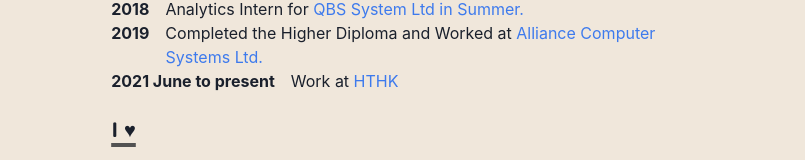
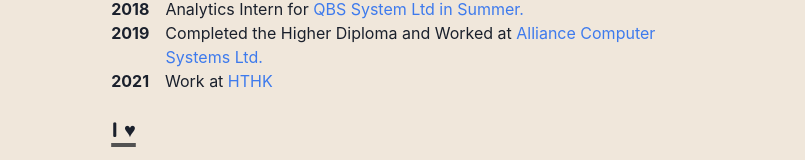
Before and after one commit to sinhong2011/niskan516-portfolio, a Next.js app: page / in a window 1280 px wide. Shown: the part 537-697 px from the top of the page, without its empty margins (242-1047 px from the left). Built offline with nearby package versions, Linux system fonts and the light colour scheme.

Commit message:
- update bio

```diff
--- a/pages/index.tsx
+++ b/pages/index.tsx
@@ -109,7 +109,7 @@
           </NextLink>
         </BioSection>
         <BioSection>
-          <BioYear>2021 June to present</BioYear>
+          <BioYear>2021</BioYear>
           Work at{' '}
           <NextLink href="/works/hthk/">
             <Link href="/works/hthk/">HTHK</Link>
```
